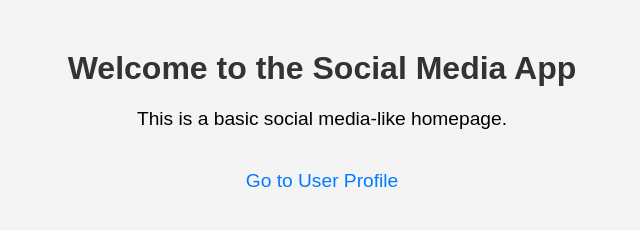
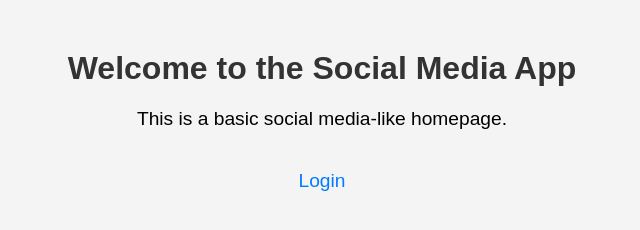
Before and after one commit to rupeshreddy348/social-app, a website: page public/index.html in a window 1280 px wide. Shown: the whole page, without its empty margins (318-958 px from the left). Drawn offline with Linux system fonts and the light colour scheme.

Commit message:
Update index.html

```diff
--- a/public/index.html
+++ b/public/index.html
@@ -9,6 +9,6 @@
 <body>
     <h1>Welcome to the Social Media App</h1>
     <p>This is a basic social media-like homepage.</p>
-    <a href="/user/profile">Go to User Profile</a>
+    <a href="/login">Login</a>
 </body>
 </html>
```
